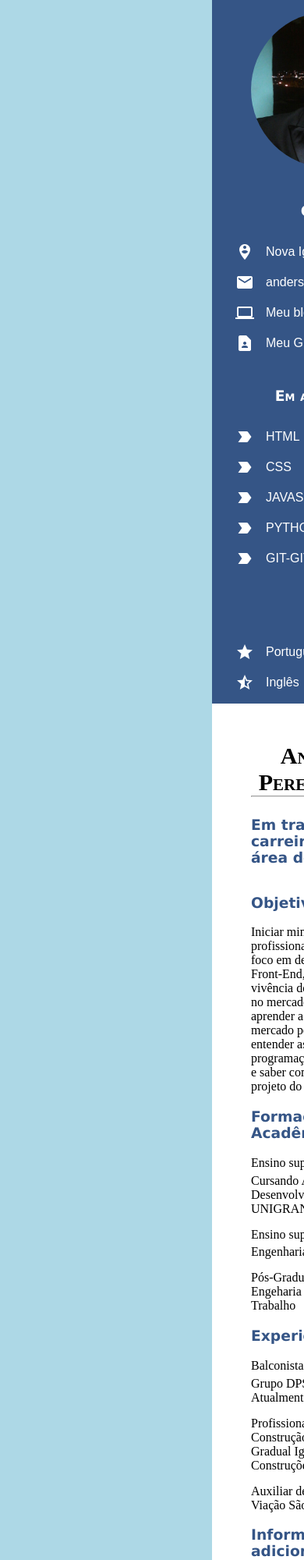
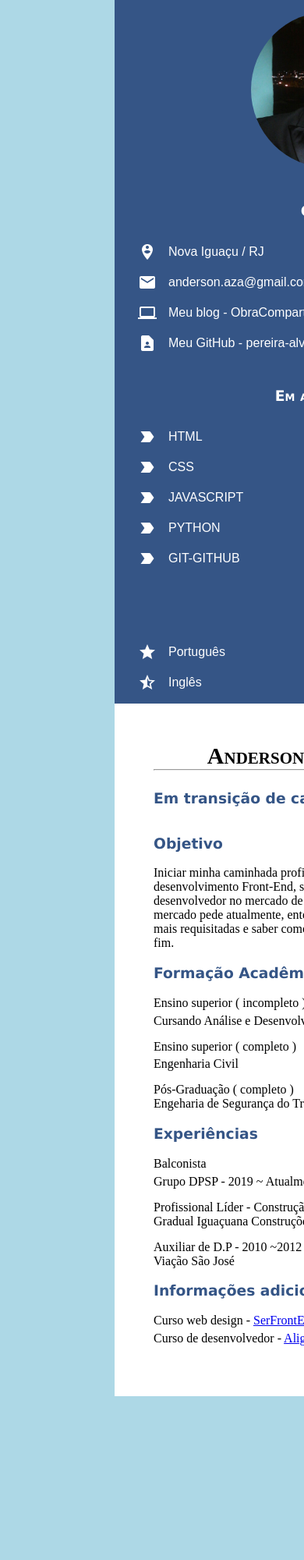
Before and after one commit to pereira-alves/pereira-alves.github.io, a plain HTML site: page index.html in a window 390 px wide. Shown: the top 2000 px of the page at 78% size. After the commit the page ends 1790 px from the top, so only its background shows below. Drawn offline with Linux system fonts and the light colour scheme.

Commit message:
Atualizando CV

```diff
--- a/curriculo.css
+++ b/curriculo.css
@@ -164,11 +164,11 @@ img{
         display: flex;
         flex-direction: column;
         min-width: auto;
-        max-width: 300px;
+        max-width: 550px;
     }
     .lado_esquerdo{
         background-color: #355586;
-        min-width: 300px;
+        min-width: 550px;
         display: flex;
         flex-direction: column;
     }
```
